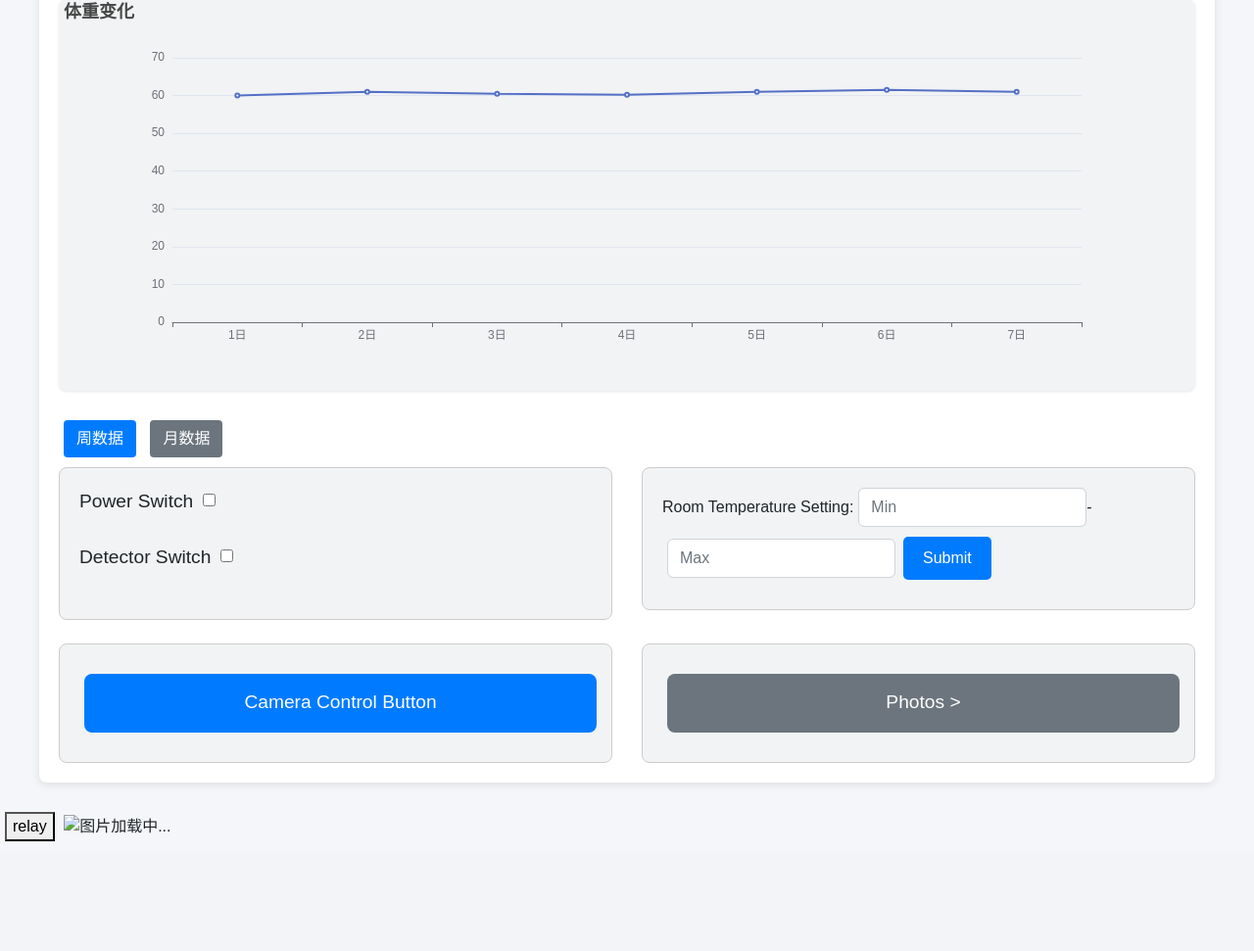
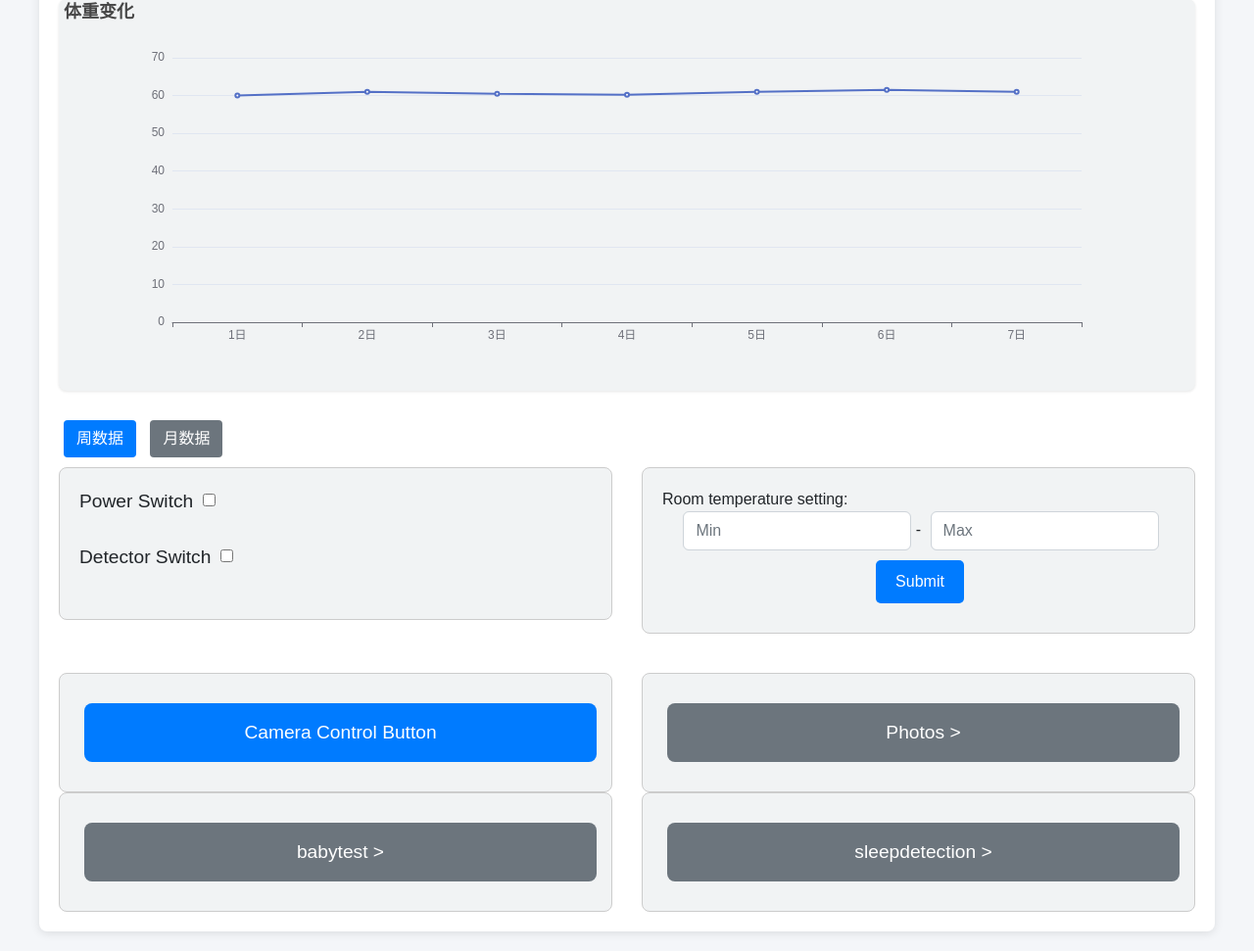
Before and after one commit to vandvennie/CITS5506Project, a Flask app: page / in a window 1280 px wide. Shown: the part 309-1280 px from the top of the page at 98% size. Before the commit the page ends 1168 px from the top, so only its background shows below. Run offline with Flask 3, Linux system fonts and the light colour scheme; some libraries are stand-ins or nearby versions.

Commit message:
整合display，detection俩个页面

```diff
--- a/5506Project/templates/index.html
+++ b/5506Project/templates/index.html
@@ -7,6 +7,10 @@
     <!-- 引入 Bootstrap -->
     <link href="https://stackpath.bootstrapcdn.com/bootstrap/4.5.2/css/bootstrap.min.css" rel="stylesheet">
     <!-- 引入 ECharts -->
+    <script src="https://code.jquery.com/jquery-3.6.0.min.js"></script>
+
+    <script src="https://cdn.jsdelivr.net/npm/@popperjs/core@2.9.2/dist/umd/popper.min.js"></script>
+    <script src="https://stackpath.bootstrapcdn.com/bootstrap/4.5.2/js/bootstrap.min.js"></script>
     <script src="https://cdn.jsdelivr.net/npm/echarts/dist/echarts.min.js"></script>
     <style>
         body {
@@ -150,7 +154,8 @@
 
     <!-- 原有项目的图表区域 -->
     <div class="alert alert-warning mt-4" role="alert">
-            A simple light alert with <a href="link for camera" class="alert-link">an example link</a>. Give it a click if you like.
+        A simple light alert with <a href="link for camera" class="alert-link">an example link</a>. Give it a click if
+        you like.
     </div>
     <div class="row mt-4">
         <div class="col-md-3 d-flex align-items-center">
@@ -205,8 +210,10 @@
             <div class="number-box">
                 <h2>近一小时的房间温度: <span id="temperatureData">23°C</span></h2>
             </div>
-                <button id="weekHourTempBtn" class="btn active-btn" onclick="switchTemperatureHourData('week')">周数据</button>
-                <button id="monthHourTempBtn" class="btn inactive-btn" onclick="switchTemperatureHourData('month')">月数据</button>
+            <button id="weekHourTempBtn" class="btn active-btn" onclick="switchTemperatureHourData('week')">周数据
+            </button>
+            <button id="monthHourTempBtn" class="btn inactive-btn" onclick="switchTemperatureHourData('month')">月数据
+            </button>
         </div>
     </div>
     <div class="row">
@@ -226,7 +233,7 @@
                     <div class="switch-container">
                         <label class="switch-label">Detector Switch</label>
                         <label class="switch">
-                                <input type="checkbox" id="detectorSwitch">
+                            <input type="checkbox" id="detectorSwitchOn">
                             <span class="slider round"></span>
                         </label>
                     </div>
@@ -238,13 +245,17 @@
         <div class="col-md-6">
             <div class="box">
                 <div class="form-inline">
-                        <label for="tempSetting">Room Temperature Setting:</label>
+                    <div>Room temperature setting:</div>
+                    <div>
                         <input type="number" class="form-control" id="tempMin" placeholder="Min">
                         <span>-</span>
                         <input type="number" class="form-control" id="tempMax" placeholder="Max">
-                        <button class="btn btn-primary ml-2">Submit</button>
+                        <button class="btn btn-primary ml-2" id="temperature_setting_button">Submit</button>
                     </div>
                 </div>
+            </div>
+            <!-- 显示保存的数据 -->
+            <p id="output"></p>
         </div>
     </div>
 
@@ -252,48 +263,118 @@
         <!-- 左下：Camera Control Button -->
         <div class="col-md-6">
             <div class="box">
-                    <button class="btn btn-primary btn-custom">Camera Control Button</button>
+                <button class="btn btn-primary btn-custom" id="camera_control">Camera Control Button</button>
             </div>
         </div>
 
         <!-- 右下：Photos Button -->
         <div class="col-md-6">
             <div class="box">
-                    <button class="btn btn-secondary btn-custom">Photos ></button>
+                <button class="btn btn-secondary btn-custom" id="pic_show">Photos ></button>
+            </div>
+        </div>
+        <div class="col-md-6">
+            <div class="box">
+                <button class="btn btn-secondary btn-custom" id="babyTest">babytest ></button>
+            </div>
+        </div>
+        <div class="col-md-6">
+            <div class="box">
+                <button class="btn btn-secondary btn-custom" id="sleepDetection">sleepdetection ></button>
             </div>
         </div>
     </div>
 </div>
-    <button id="123">relay</button>
-    <img id="imageElement" alt="图片加载中..." />
 <script>
-        document.getElementById('123').addEventListener('click',function(){
-            fetch('http://172.20.10.4:4444/capture',{method:'GET'})
-                .then(response=> {
-                    response.json()
+    $.get('http://172.20.10.4:4444/temperature/on', function (response) {
+        // 获取成功后的回调，假设 response 是 JSON 数据
+        console.log("API 返回的数据:", response);
+        var data1Formatted = parseFloat(response.object_temperature).toFixed(2);
+        localStorage.setItem('currentTemp',data1Formatted)
+        // 更新 boxcontainer 内的 box 元素内容
+        $('.boxcontainer .box:nth-child(1)').text('Temperature:' + data1Formatted); // 更新数据1
+    })
+        .fail(function (error) {
+            console.error("API 请求失败:", error);
+        });
+    //set the temp range
+    $(document).ready(function () {
+        $('#temperature_setting_button').click(function () {
+            // 获取两个 input 框中的值
+            var tempMin = $('#tempMin').val();
+            var tempMax = $('#tempMax').val();
+            localStorage.setItem('tempMin', tempMin)
+            localStorage.setItem('tempMax', tempMax)
+            var currentData = localStorage.getItem('currentTemp')
+            if(currentData>tempMax || currentData<tempMin){
+                alert('current temp not good')
 
+            }
+            // 保存数据到对象中
+            var temperatureSettings = {
+                min: tempMin,
+                max: tempMax
+            };
+
+            // 显示保存的数据
+            $('#output').text('温度范围: ' + temperatureSettings.min + ' - ' + temperatureSettings.max);
+
+            // 输出到控制台用于调试
+            console.log(temperatureSettings);
+        });
+    });
+    //sound detector
+    $(document).ready(function () {
+        $('#detectorSwitchOn').click(function () {
+            // 发送GET请求到后端API
+            $.get('http://172.20.10.4:4443/sound/on', function (response) {
+                console.log('后端返回的数据:', response.sound_status);
+                // 根据需要在这里处理服务器的响应
             })
-                .then(data=>alert(data.sound_status))
-                .then(data=>console.log(data))
-                .catch(err=>console.log(err))
+                .fail(function () {
+                    console.error('请求失败');
+                });
+        });
+    });
+    //relay switch
+    $(document).ready(function () {
+        $('#powerSwitch').click(function () {
+            // 发送GET请求到后端API
+            $.get('http://172.20.10.4:4442/clean', function (response) {
+                console.log('后端返回的数据:', response.sound_status);
+                // 根据需要在这里处理服务器的响应
             })
-        document.getElementById('imageElement').addEventListener('click',function(){
-            fetch('http://172.20.10.4:4444/capture')  // 替换为你的图片API URL
-            .then(response => {
-            if (!response.ok) {
-                throw new Error('网络请求失败');
-            }
-            return response.blob();  // 将响应转换为 Blob 对象（二进制数据）
+                .fail(function () {
+                    console.error('请求失败');
+                });
+        });
+    });
+    //camera control
+    $('#camera_control').click(function () {
+        $.get('https://example.com/api/data', function (data) {
+            console.log("API 请求成功，返回的数据:", data);
+
+            // 将数据转换为字符串并存储到 localStorage
+            localStorage.setItem('serverData', JSON.stringify(data));
+
+            // 从 localStorage 获取数据并解析回对象
+            var storedData = JSON.parse(localStorage.getItem('serverData'));
+            console.log("从 localStorage 获取到的数据:", storedData);
         })
-            .then(blob => {
-            const imgUrl = URL.createObjectURL(blob);  // 将 Blob 对象转换为一个临时的图片 URL
-            document.getElementById('imageElement').src = imgUrl;  // 设置 img 标签的 src 属性为该 URL
-            })
-            .catch(error => {
-            console.error('获取图片出错:', error);
+            .fail(function () {
+                console.error("API 请求失败");
             });
     })
-
+    //pic_show
+    $('#pic_show').click(function() {
+        window.location.href='display.html'
+    })
+    $('#babyTest').click(function() {
+        window.location.href='babytest.html'
+    })
+    $('#sleepDetection').click(function() {
+        window.location.href='sleepDetection.html'
+    })
 </script>
 <!-- 图表脚本 -->
 <script>
@@ -302,7 +383,7 @@
     let temperatureChart = echarts.init(document.getElementById('temperatureChartContainer'));
 
     // 调整图表大小
-        window.addEventListener('resize', function() {
+    window.addEventListener('resize', function () {
         weightChart.resize();
         temperatureChart.resize();
     });
@@ -310,10 +391,10 @@
     // 渲染体重图表
     function renderWeightChart(data) {
         let option = {
-                title: { text: '体重变化' },
-                xAxis: { type: 'category', data: data.dates },
-                yAxis: { type: 'value' },
-                series: [{ data: data.values, type: 'line' }]
+            title: {text: '体重变化'},
+            xAxis: {type: 'category', data: data.dates},
+            yAxis: {type: 'value'},
+            series: [{data: data.values, type: 'line'}]
         };
         weightChart.setOption(option);
     }
@@ -321,10 +402,10 @@
     // 渲染温度图表
     function renderTemperatureChart(data) {
         let option = {
-                title: { text: '房间内温度变化' },
-                xAxis: { type: 'category', data: data.dates },
-                yAxis: { type: 'value' },
-                series: [{ data: data.values, type: 'line' }]
+            title: {text: '房间内温度变化'},
+            xAxis: {type: 'category', data: data.dates},
+            yAxis: {type: 'value'},
+            series: [{data: data.values, type: 'line'}]
         };
         temperatureChart.setOption(option);
         temperatureChart.resize();  // 确保图表在显示时正确渲染
@@ -340,13 +421,19 @@
             weekBtn.classList.remove('inactive-btn');
             monthBtn.classList.add('inactive-btn');
             monthBtn.classList.remove('active-btn');
-                renderWeightChart({ dates: ['1日', '2日', '3日', '4日', '5日', '6日', '7日'], values: [60, 61, 60.5, 60.2, 61, 61.5, 61] });
+            renderWeightChart({
+                dates: ['1日', '2日', '3日', '4日', '5日', '6日', '7日'],
+                values: [60, 61, 60.5, 60.2, 61, 61.5, 61]
+            });
         } else if (range === 'month') {
             weekBtn.classList.add('inactive-btn');
             weekBtn.classList.remove('active-btn');
             monthBtn.classList.add('active-btn');
             monthBtn.classList.remove('inactive-btn');
-                renderWeightChart({ dates: ['1日', '2日', '3日', '4日', '5日', '6日', '7日', '8日', '9日', '10日'], values: [60, 60.5, 60.8, 61, 61.2, 60.9, 61, 61.3, 60.7, 61] });
+            renderWeightChart({
+                dates: ['1日', '2日', '3日', '4日', '5日', '6日', '7日', '8日', '9日', '10日'],
+                values: [60, 60.5, 60.8, 61, 61.2, 60.9, 61, 61.3, 60.7, 61]
+            });
         }
     }
 
@@ -360,13 +447,19 @@
             weekTempBtn.classList.remove('inactive-btn');
             monthTempBtn.classList.add('inactive-btn');
             monthTempBtn.classList.remove('active-btn');
-                renderTemperatureChart({ dates: ['1日', '2日', '3日', '4日', '5日', '6日', '7日'], values: [22.5, 23, 22.8, 23.2, 22.9, 23.3, 23.1] });
+            renderTemperatureChart({
+                dates: ['1日', '2日', '3日', '4日', '5日', '6日', '7日'],
+                values: [22.5, 23, 22.8, 23.2, 22.9, 23.3, 23.1]
+            });
         } else if (range === 'month') {
             weekTempBtn.classList.add('inactive-btn');
             weekTempBtn.classList.remove('active-btn');
             monthTempBtn.classList.add('active-btn');
             monthTempBtn.classList.remove('inactive-btn');
-                renderTemperatureChart({ dates: ['1日', '2日', '3日', '4日', '5日', '6日', '7日', '8日', '9日', '10日'], values: [22.5, 22.8, 23, 22.9, 23.1, 22.7, 23.2, 22.6, 22.9, 23.3] });
+            renderTemperatureChart({
+                dates: ['1日', '2日', '3日', '4日', '5日', '6日', '7日', '8日', '9日', '10日'],
+                values: [22.5, 22.8, 23, 22.9, 23.1, 22.7, 23.2, 22.6, 22.9, 23.3]
+            });
         }
     }
 
@@ -413,9 +506,9 @@
     }
 
     // 切换显示的图表
-        document.getElementById('chartSelector').addEventListener('change', function() {
+    document.getElementById('chartSelector').addEventListener('change', function () {
         let selectedChart = this.value;
-            document.querySelectorAll('.chart-section').forEach(function(section) {
+        document.querySelectorAll('.chart-section').forEach(function (section) {
             section.classList.add('hidden');
         });
         document.getElementById(selectedChart).classList.remove('hidden');
@@ -433,12 +526,6 @@
     switchWeightData('week');
 </script>
 
-    <!-- 引入 Bootstrap JS 依赖 -->
 
-
-    <!-- 引入 Bootstrap JS 依赖 -->
-    <script src="https://code.jquery.com/jquery-3.5.1.slim.min.js"></script>
-    <script src="https://cdn.jsdelivr.net/npm/@popperjs/core@2.9.2/dist/umd/popper.min.js"></script>
-    <script src="https://stackpath.bootstrapcdn.com/bootstrap/4.5.2/js/bootstrap.min.js"></script>
 </body>
 </html>
```
Also changed, not shown: 5506Project/templates/display.html (added, +10 -0 lines). Lines whose indentation alone changed are shown as unchanged.
